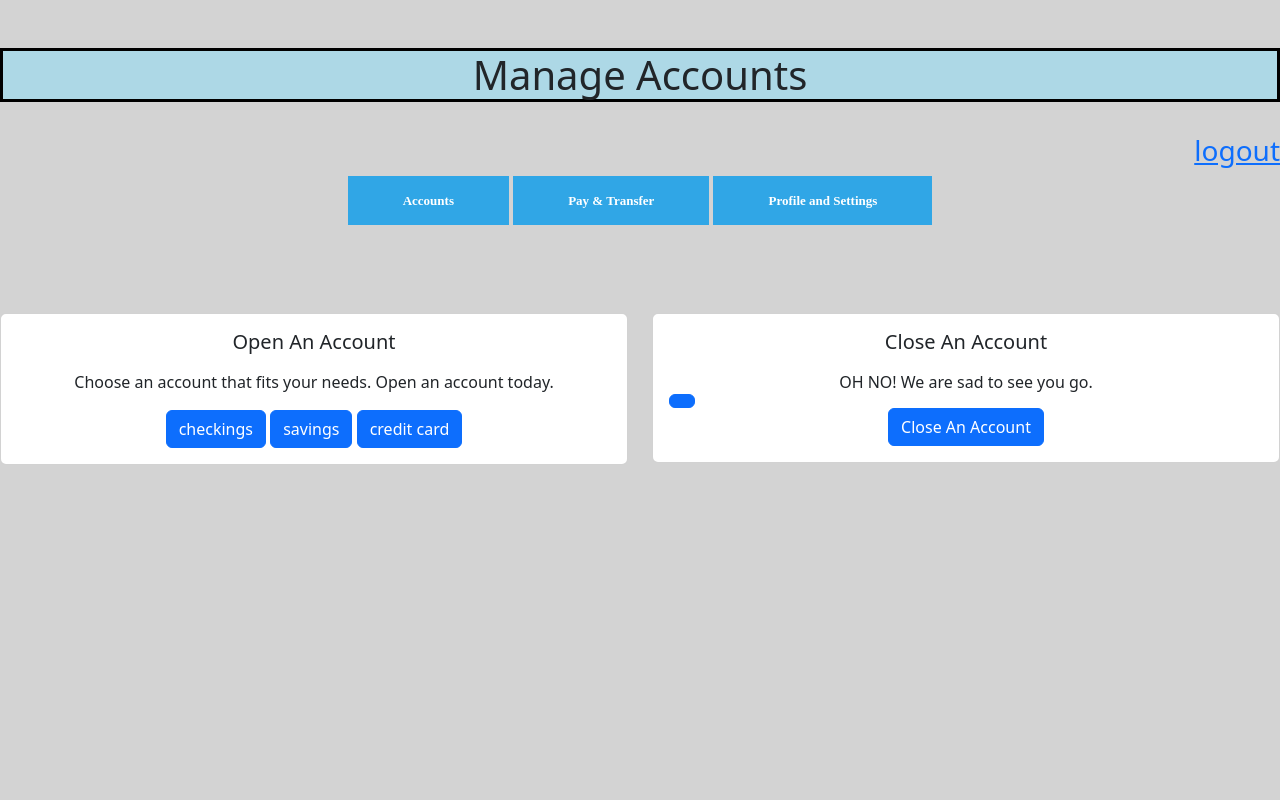
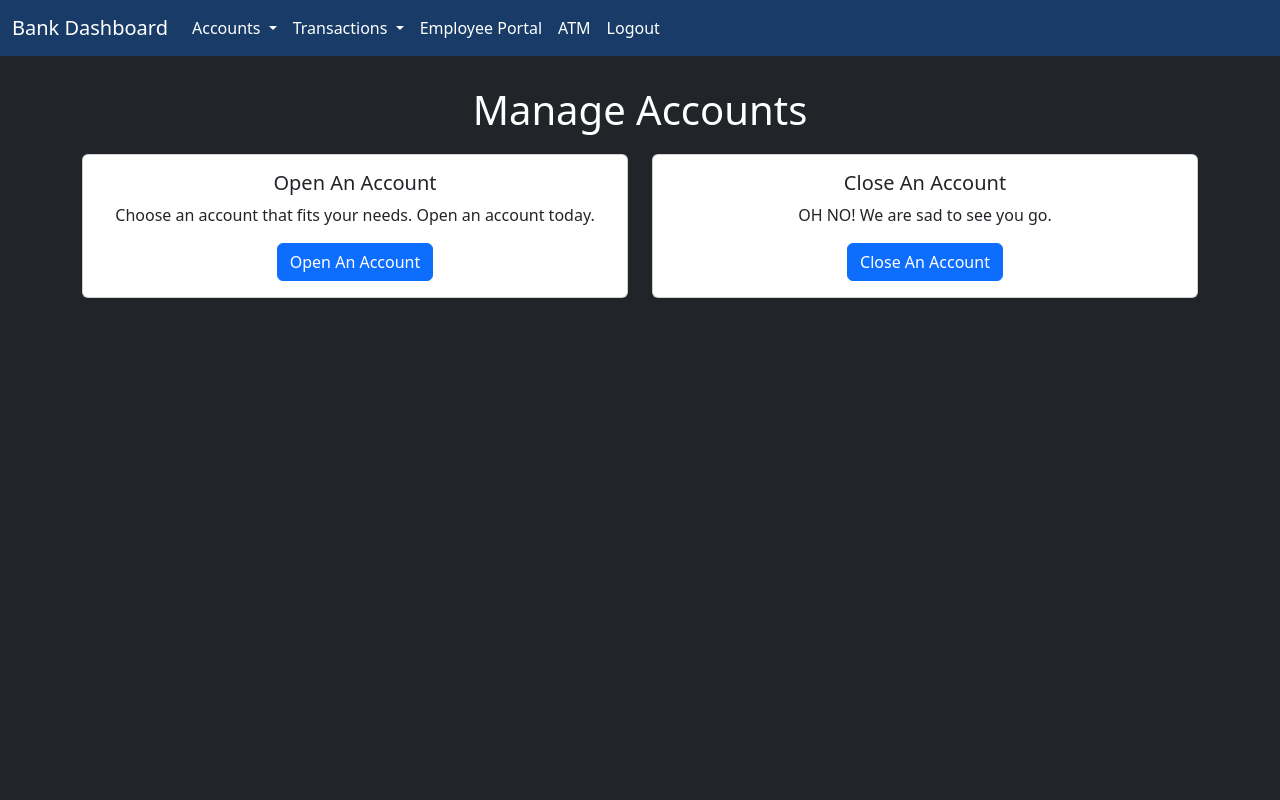
Before and after one commit to JaiShady/131-final, a PHP site: page /manage_account.php in a window 1280 px wide. Run offline with PHP 8.4, Linux system fonts and the light colour scheme.

Commit message:
Style Changes

```diff
--- a/manage_account.php
+++ b/manage_account.php
@@ -1,186 +1,80 @@
+<!DOCTYPE html>
 <html lang="en">
 <head>
-
     <meta charset="UTF-8">
-<meta http-equiv="X-UA-Compatibale " content="IE=edge">
-<meta name ="viewport" content= "width=device-width, initial-scale=1">
-<link href="https://cdn.jsdelivr.net/npm/bootstrap@5.3.3/dist/css/bootstrap.min.css" rel="stylesheet" integrity="sha384-QWTKZyjpPEjISv5WaRU9OFeRpok6YctnYmDr5pNlyT2bRjXh0JMhjY6hW+ALEwIH" crossorigin="anonymous">
-
-<title> account overview  </title>
-
+    <meta http-equiv="X-UA-Compatible" content="IE=edge">
+    <meta name="viewport" content="width=device-width, initial-scale=1">
+    <link href="https://cdn.jsdelivr.net/npm/bootstrap@5.3.3/dist/css/bootstrap.min.css" rel="stylesheet"
+          integrity="sha384-QWTKZyjpPEjISv5WaRU9OFeRpok6YctnYmDr5pNlyT2bRjXh0JMhjY6hW+ALEwIH"
+          crossorigin="anonymous">
 
     <style>
-
         body {
-            background: lightgray;
+            background-color: #212529 !important;
+            color: white;
+            padding-top: 0px; /* Increase spacing between navbar and content */
         }
 
+        .navbar {
+            position: fixed;
+            top: 0;
+            width: 100%;
+            z-index: 1000;
+        }
 
+        .atm-title {
+            color: white;
+            text-align: center;
+            margin-top: 30px; /* Adjust spacing between navbar and title */
+            margin-bottom: 20px; /* Add margin at the bottom */
+        }
 
         .borderexample {
             border-width: 3px;
             border-style: solid;
             border-color: black;
-            background-color: lightblue;
+            border-radius: 10px; /* Maintain rounded corners */
         }
 
-
-        .dropdownmenu ul {
-            list-style: none;
-            width: 100%;
-            text-align: center; /* Center the parent menu */
-            padding: 0;
+        .card-body {
+            text-align: center;
         }
 
-        .dropdownmenu li {
-            display: inline-block; /* Display as inline-block */
-            position: relative;
-        }
-
-        .dropdownmenu a {
-            background: #30a6e6;
-            color: white;
-            display: block;
-            font-weight: bold;
-            font-size: 13px;
-            font-family: 'Poppins', 'sans-serif';
-            padding: 15px 55px;
-            text-align: center;
-            text-decoration: none;
-            transition: all 0.25s ease;
-        }
-
-        .dropdownmenu li:hover a {
-            background: #34495e;
-        }
-
-        .dropdownmenu ul.submenu {
-            position: absolute;
-            left: 50%;
-            top: 100%;
-            transform: translateX(-50%);
-            opacity: 0;
-            visibility: hidden;
-            list-style: none;
-            width: 100%;
-            transition: opacity 0.25s ease;
-            z-index: 1;
-        }
-
-        .dropdownmenu li:hover ul.submenu {
-            opacity: 1;
-            visibility: visible;
-        }
-
-        .dropdownmenu ul.submenu li {
-            width: 100%;
-        }
-
-        .dropdownmenu ul.submenu a {
-            padding: 10px 15px;
-        }
-
-        .dropdownmenu ul.submenu a:hover {
-            background: #df3b0f;
+        .btn-primary {
+            background-color: #4c6e99;
         }
     </style>
+</head>
+<body>
 
+<?php include 'navbar.php'; ?>
 
-
-</head>
-
-
-
-<br>
-<br>
-
-
-<body>
-        <h1 class="borderexample">
-        <center>Manage Accounts</center></h1>
-
-<br>
-<h3 align="right">  <a href= "#"> logout</a>  </h3>
-
-
-    <nav class="dropdownmenu">
-        <ul>
-            <li>
-                <a href="#">Accounts</a>
-                 <ul class="submenu">
-                     <li><a href="account_overview.php">Account overview</a></li>
-                    <li><a href="#">Transaction History</a></li>
-                    <li><a href="manage_account.php"> manage account </a></li>
-
-                 </ul>
-            </li>
-
-            <li>
-                <a href="#">Pay & Transfer</a>
-                <ul class="submenu">
-                    <li><a href="#">transfer</a></li>
-                    <li><a href="#">view/manage transfer</a></li>
-                    <li><a href="#">deposit</a></li>
-                </ul>
-            </li>
-
-            <li>
-                <a href="#">Profile and Settings</a>
-                <ul class="submenu">
-                    <li><a href="#">Contact Information</a></li>
-                    <li><a href="#">Security</a></li>
-                    <li><a href="#">Manage Profile</a></li>
-                </ul>
-            </li>
-        </ul>
-    </nav>
-</body>
-
-<br>
-<br>
-<br>
-
-
-
-
-
-
+<div class="container">
+    <h1 class="atm-title">Manage Accounts</h1> <!-- Modified title styling -->
     <div class="row">
         <div class="col-sm-6">
-    <div class="card">
+            <div class="card borderexample">
                 <div class="card-body">
-        <h5 class="card-title"><center>Open An Account</h5>
-        <p class="card-text"><center>Choose an account that fits your needs. Open an account today.</p>
-        <a href="checking.php" class="btn btn-primary">checkings</a>
-                <a href="#" class="btn btn-primary">savings</a>
-
-        <a href="#" class="btn btn-primary">credit card</a>
-
-
-
+                    <h5 class="card-title">Open An Account</h5> <!-- Updated button text -->
+                    <p class="card-text">Choose an account that fits your needs. Open an account today.</p>
+                    <a href="checking.php" class="btn btn-primary">Open An Account</a> <!-- Updated button text -->
                 </div>
             </div>
         </div>
         <div class="col-sm-6">
-    <div class="card">
+            <div class="card borderexample">
                 <div class="card-body">
-        <h5 class="card-title"><center>Close An Account</h5>
-        <p class="card-text"><center>OH NO! We are sad to see you go. </center>
-        <a href="close_checking.php" class="btn btn-primary"><center>Close An Account</a>
-
+                    <h5 class="card-title">Close An Account</h5> <!-- Updated button text -->
+                    <p class="card-text">OH NO! We are sad to see you go.</p>
+                    <a href="close_checking.php" class="btn btn-primary">Close An Account</a> <!-- Updated button text -->
+                </div>
             </div>
         </div>
     </div>
 </div>
 
-
-
-
-
-
-<script src="https://cdn.jsdelivr.net/npm/bootstrap@5.3.3/dist/js/bootstrap.bundle.min.js" integrity="sha384-YvpcrYf0tY3lHB60NNkmXc5s9fDVZLESaAA55NDzOxhy9GkcIdslK1eN7N6jIeHz" crossorigin="anonymous"></script>
+<script src="https://cdn.jsdelivr.net/npm/bootstrap@5.3.3/dist/js/bootstrap.bundle.min.js"
+        integrity="sha384-YvpcrYf0tY3lHB60NNkmXc5s9fDVZLESaAA55NDzOxhy9GkcIdslK1eN7N6jIeHz"
+        crossorigin="anonymous"></script>
 </body>
-
-
-
 </html>
```
Also changed, not shown: close_checking.php (+39 -23 lines), account_overview.php (line endings or trailing spaces). Lines whose indentation alone changed are shown as unchanged.
